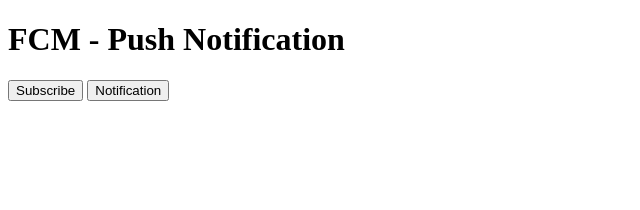
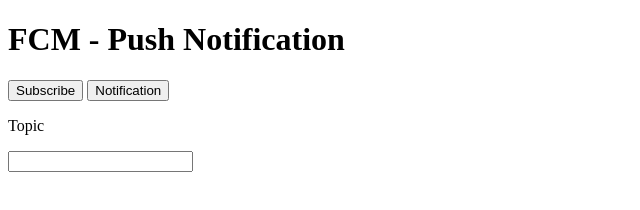
Before and after one commit to ronin540/fcm-test, a website: page public/index.html in a window 1280 px wide. Shown: the whole page, without its empty margins (0-640 px from the left). Drawn offline with Linux system fonts and the light colour scheme; no server answers.

Commit message:
12th commit

```diff
--- a/index.js
+++ b/index.js
@@ -26,7 +26,7 @@
 			console.log("Successfully subscribed to topic:", response);
 		});
 });
-app.post("/sendNotification", async (req, res) => {
+app.get("/sendNotification", async (req, res) => {
 	// Send a message to devices subscribed to the provided topic.
 	let topic = "sam";
 	let message = {
--- a/public/index.html
+++ b/public/index.html
@@ -13,6 +13,11 @@
 		<button onclick="subscribeUser()">Subscribe</button>
 		<button onclick="sendNotification()">Notification</button>
 		<div id="tokenId"></div>
+
+		<div>
+			<p>Topic</p>
+			<input type="text" id="topic" />
+		</div>
 		<script src="app.js"></script>
 	</body>
 </html>
```
